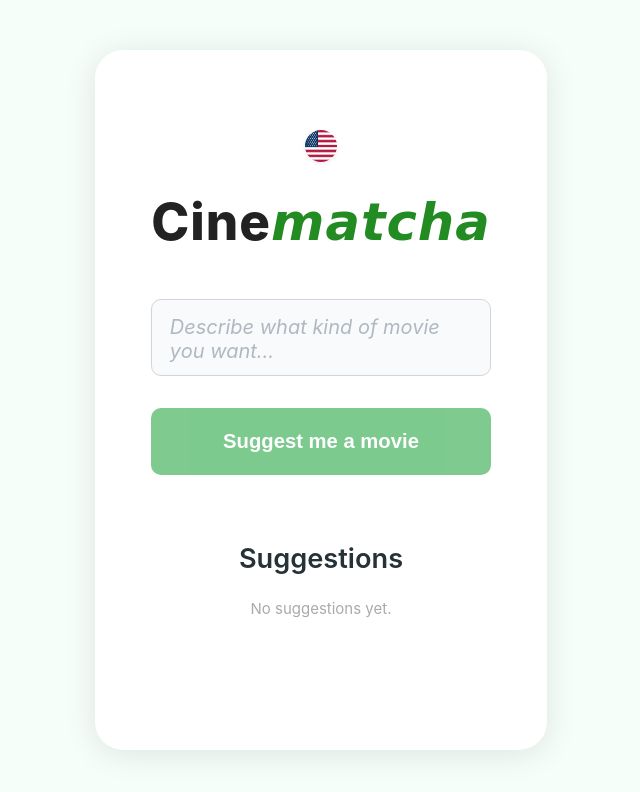
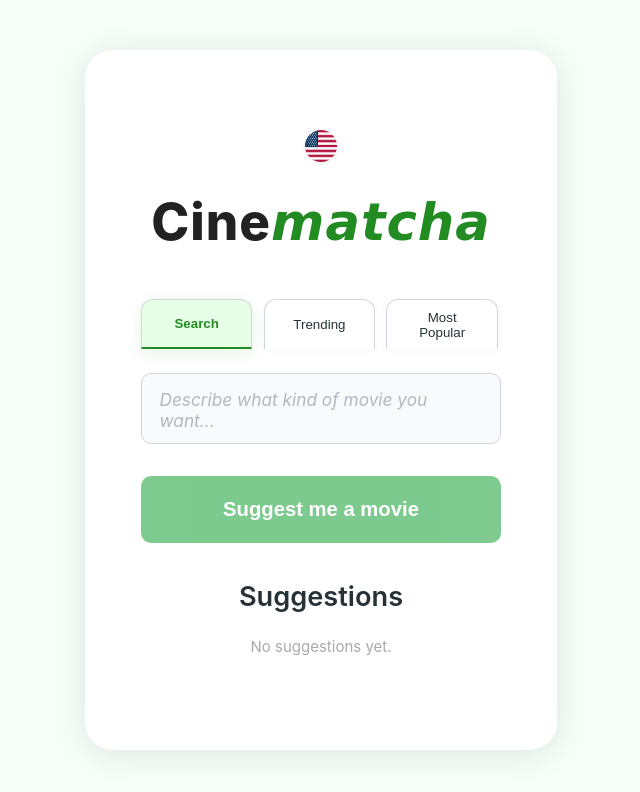
Before and after one commit to renanipx/Cinematcha, a Vue app in the folder frontend/: page / in a window 1280 px wide. Shown: the top 792 px of the page, without its empty margins (319-959 px from the left). Built offline with nearby package versions, Linux system fonts and the light colour scheme.

Commit message:
feat(ui): add tabs for Search, Trending, and Most Popular on the home screen

```diff
--- a/frontend/src/App.vue
+++ b/frontend/src/App.vue
@@ -6,6 +6,7 @@ import usFlag from '@/assets/images/us.png'
 import '@/assets/lang-dropdown.css'
 import '@/assets/app.css'
 import '@/assets/rule-box.css'
+import axios from 'axios'
 
 const userQuery = ref('')
 const movieSuggestions = ref<Array<any>>([])
@@ -52,6 +53,28 @@ async function suggestMovie() {
     isLoading.value = false
   }
 }
+
+const activeTab = ref('search') // 'search', 'trending', 'popular'
+const trendingPeriod = ref('day') // 'day' or 'week'
+const trendingMovies = ref([])
+const popularMovies = ref([])
+
+async function fetchTrending() {
+  const apiUrl = import.meta.env.VITE_API_URL
+  const response = await fetch(`${apiUrl}/tmdb/trending?period=${trendingPeriod.value}&language=${locale.value}`)
+  trendingMovies.value = await response.json()
+}
+
+async function fetchPopular() {
+  const apiUrl = import.meta.env.VITE_API_URL
+  const response = await fetch(`${apiUrl}/tmdb/popular?language=${locale.value}`)
+  popularMovies.value = await response.json()
+}
+
+watch([activeTab, trendingPeriod, locale], async ([tab]) => {
+  if (tab === 'trending') await fetchTrending()
+  if (tab === 'popular') await fetchPopular()
+})
 
 const autoTextarea = ref<HTMLTextAreaElement | null>(null)
 function autoResize() {
@@ -114,6 +137,16 @@ function handleEsc(e) {
     <h1>
       <span class="cine">Cine</span><span class="matcha">matcha</span>
     </h1>
+    <div class="tabs">
+      <button :class="{active: activeTab === 'search'}" @click="activeTab = 'search'">{{$t('tab.search')}}</button>
+      <button :class="{active: activeTab === 'trending'}" @click="activeTab = 'trending'">{{$t('tab.trending')}}</button>
+      <button :class="{active: activeTab === 'popular'}" @click="activeTab = 'popular'">{{$t('tab.popular')}}</button>
+    </div>
+    <div v-if="activeTab === 'trending'" class="sub-tabs">
+      <button :class="{active: trendingPeriod === 'day'}" @click="trendingPeriod = 'day'">{{$t('tab.today')}}</button>
+      <button :class="{active: trendingPeriod === 'week'}" @click="trendingPeriod = 'week'">{{$t('tab.week')}}</button>
+    </div>
+    <div v-if="activeTab === 'search'">
       <div class="form-area">
         <textarea
           v-model="userQuery"
@@ -136,6 +169,25 @@ function handleEsc(e) {
           <div v-for="(movie, idx) in movieSuggestions" :key="idx" class="suggestion-item" @click="selectMovie(movie)" style="cursor:pointer">
             <img :src="movie.poster" :alt="movie.title + ' poster'" class="movie-img" @error="(e) => ((e.target as HTMLImageElement).src = 'https://upload.wikimedia.org/wikipedia/commons/6/65/No-Image-Placeholder.svg')" />
             <div class="movie-title">{{ movie.title }}</div>
+          </div>
+        </div>
+      </div>
+    </div>
+    <div v-else-if="activeTab === 'trending'">
+      <div class="trending-list">
+        <div v-for="movie in trendingMovies" :key="movie.id" class="trending-item">
+          <img :src="movie.poster_path ? 'https://image.tmdb.org/t/p/w500' + movie.poster_path : ''" :alt="movie.title" />
+          <div class="movie-title">{{ movie.title }}</div>
+          <div class="movie-date">{{ movie.release_date }}</div>
+        </div>
+      </div>
+    </div>
+    <div v-else-if="activeTab === 'popular'">
+      <div class="popular-list">
+        <div v-for="movie in popularMovies" :key="movie.id" class="popular-item">
+          <img :src="movie.poster_path ? 'https://image.tmdb.org/t/p/w500' + movie.poster_path : ''" :alt="movie.title" />
+          <div class="movie-title">{{ movie.title }}</div>
+          <div class="movie-date">{{ movie.release_date }}</div>
         </div>
       </div>
     </div>
--- a/frontend/src/assets/app.css
+++ b/frontend/src/assets/app.css
@@ -17,7 +17,7 @@ body {
   text-align: center;
   display: flex;
   flex-direction: column;
-  align-items: center;
+  align-items: stretch;
 }
 
 .lang-dropdown {
@@ -38,6 +38,7 @@ h1 {
   gap: 0.7rem;
   margin-bottom: 2em;
   width: 100%;
+  max-width: 100%;
   align-items: stretch;
 }
 .query-input,
@@ -64,6 +65,7 @@ button {
   transition: border 0.2s, box-shadow 0.2s;
   outline: none;
   box-shadow: none;
+  display: block;
 }
 
 .query-input:focus {
@@ -174,6 +176,67 @@ button {
   font-family: 'Segoe Script', 'Comic Sans MS', 'Brush Script MT', cursive, sans-serif;
 }
 
+.tabs {
+  display: flex;
+  justify-content: center;
+  gap: 0.5rem;
+  margin-bottom: 1.5rem;
+}
+.tabs button {
+  background: #fff;
+  border: 1.5px solid #d1d5db;
+  border-bottom: none;
+  padding: 0.6rem 1.6rem;
+  cursor: pointer;
+  font-weight: 500;
+  color: #263238;
+  border-radius: 12px 12px 0 0;
+  margin-right: 0.2rem;
+  transition: background 0.2s, color 0.2s, box-shadow 0.2s;
+  box-shadow: 0 2px 8px rgba(34,139,34,0.04);
+  outline: none;
+}
+.tabs button.active {
+  background: #e6ffe6;
+  color: #228b22;
+  border-bottom: 2.5px solid #228b22;
+  font-weight: bold;
+  box-shadow: 0 4px 16px rgba(34,139,34,0.10);
+  z-index: 2;
+}
+.tabs button:not(.active):hover {
+  background: #f6fefa;
+  color: #228b22;
+}
+
+.sub-tabs {
+  display: flex;
+  justify-content: center;
+  gap: 0.5rem;
+  margin-bottom: 1.2rem;
+}
+.sub-tabs button {
+  background: #f8fafc;
+  border: 1.5px solid #d1d5db;
+  padding: 0.5rem 1.2rem;
+  cursor: pointer;
+  font-weight: 500;
+  color: #263238;
+  border-radius: 8px;
+  transition: background 0.2s, color 0.2s;
+  outline: none;
+}
+.sub-tabs button.active {
+  background: #e6ffe6;
+  color: #228b22;
+  border: 1.5px solid #228b22;
+  font-weight: bold;
+}
+.sub-tabs button:not(.active):hover {
+  background: #f6fefa;
+  color: #228b22;
+}
+
 @media (max-width: 600px) {
   .container {
     max-width: 98vw;
@@ -223,9 +286,6 @@ button {
     font-size: 1.35em;
     padding: 1.1em 0;
   }
-  .query-input {
-    font-size: 1.25rem;
-  }
   .suggestions h2 {
     font-size: 1.7rem;
   }
--- a/frontend/src/locales/en.json
+++ b/frontend/src/locales/en.json
@@ -6,5 +6,12 @@
   "movie": {
     "inception": "Inception",
     "interstellar": "Interstellar"
+  },
+  "tab": {
+    "search": "Search",
+    "trending": "Trending",
+    "popular": "Most Popular",
+    "today": "Today",
+    "week": "This Week"
   }
 }
--- a/frontend/src/locales/pt-BR.json
+++ b/frontend/src/locales/pt-BR.json
@@ -6,5 +6,12 @@
   "movie": {
     "inception": "A Origem",
     "interstellar": "Interestelar"
+  },
+  "tab": {
+    "search": "Pesquisar",
+    "trending": "Tendências",
+    "popular": "Mais Populares",
+    "today": "Hoje",
+    "week": "Esta Semana"
   }
 }
```
Lines whose indentation alone changed are shown as unchanged.
